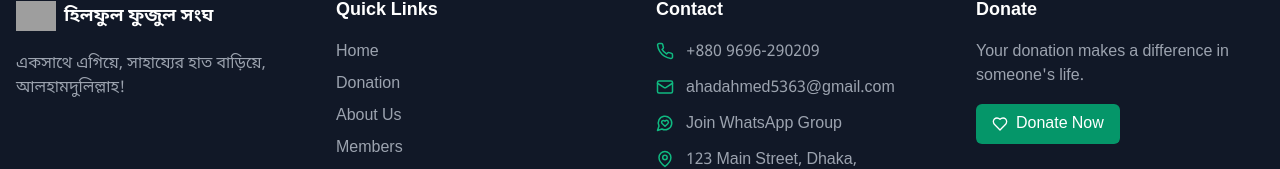
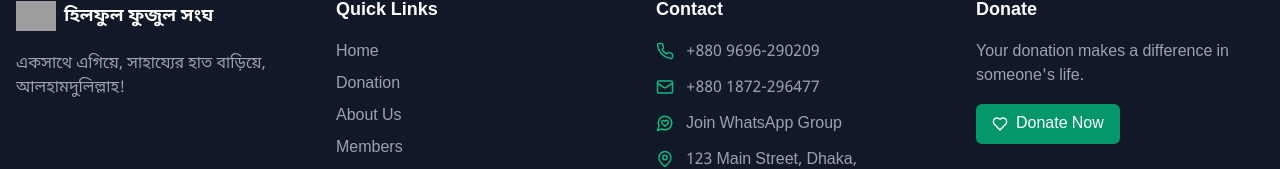
Before and after one commit to fardinbaf/hilfulfuzul, a React (Vite) app: page / in a window 1280 px wide. Shown: the part 2400-2569 px from the top of the page. Built offline with nearby package versions, Linux system fonts and the light colour scheme; no server answers; the database is empty; grey boxes are pictures that could not be loaded.

Commit message:
Update Footer.tsx

```diff
--- a/src/components/Footer.tsx
+++ b/src/components/Footer.tsx
@@ -72,7 +72,7 @@ const Footer = () => {
               </li>
               <li className="flex items-start space-x-3">
                 <Mail size={18} className="text-emerald-500 mt-0.5" />
-                <span className="text-gray-400">ahadahmed5363@gmail.com</span>
+                <span className="text-gray-400">+880 1872-296477</span>
               </li>
               <li className="flex items-start space-x-3">
                 <MessageCircleHeart  size={18} className="text-emerald-500 mt-0.5" />
```
